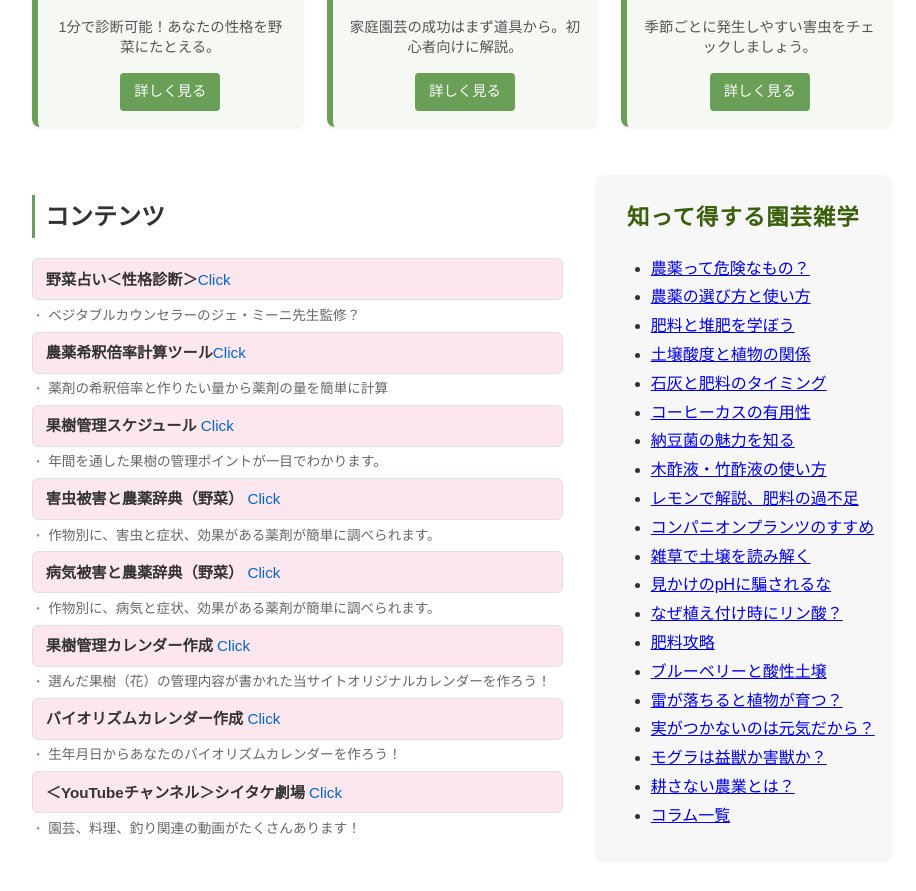
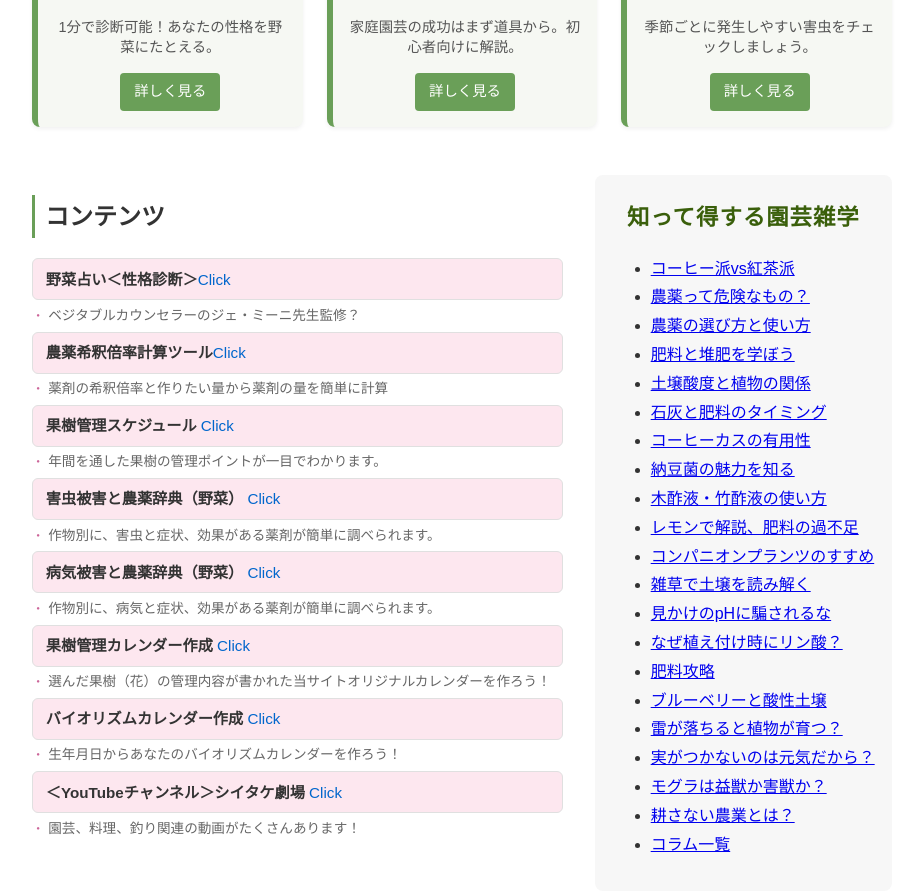
Before and after one commit to shiitake-garden/shiitake-garden.github.io, a Jekyll site: the page built from index.html, in a window 1280 px wide and 900 px high, scrolled down 1826 px. Shown: the top 891 px of the window, without its empty margins (178-1094 px from the left). Built offline with Jekyll 4.4.1, drawn with Linux system fonts in a browser that asks for light colours.

Commit message:
Update index.html

```diff
--- a/index.html
+++ b/index.html
@@ -171,6 +171,7 @@ title: カルティベーションラボ
   <aside class="sidebar">
     <h3>知って得する園芸雑学</h3>
     <ul class="sidebar-list">
+      <li><a href="/column/column_cafe_tea.html">コーヒー派vs紅茶派</a></li>
       <li><a href="/column/column_nouyaku.html">農薬って危険なもの？</a></li>
       <li><a href="/column/column_nouyaku2.html">農薬の選び方と使い方</a></li>
       <li><a href="/column/column_hiryou_taihi.html">肥料と堆肥を学ぼう</a></li>
```
